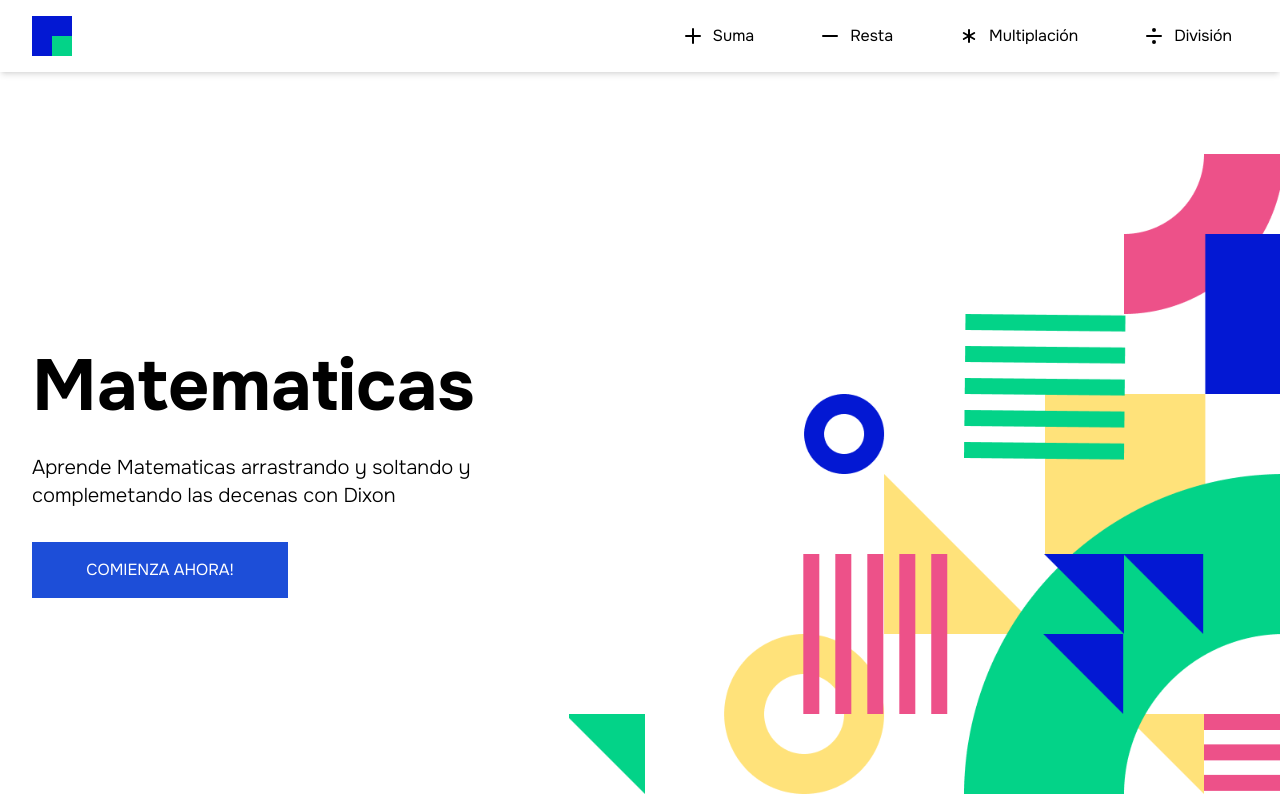
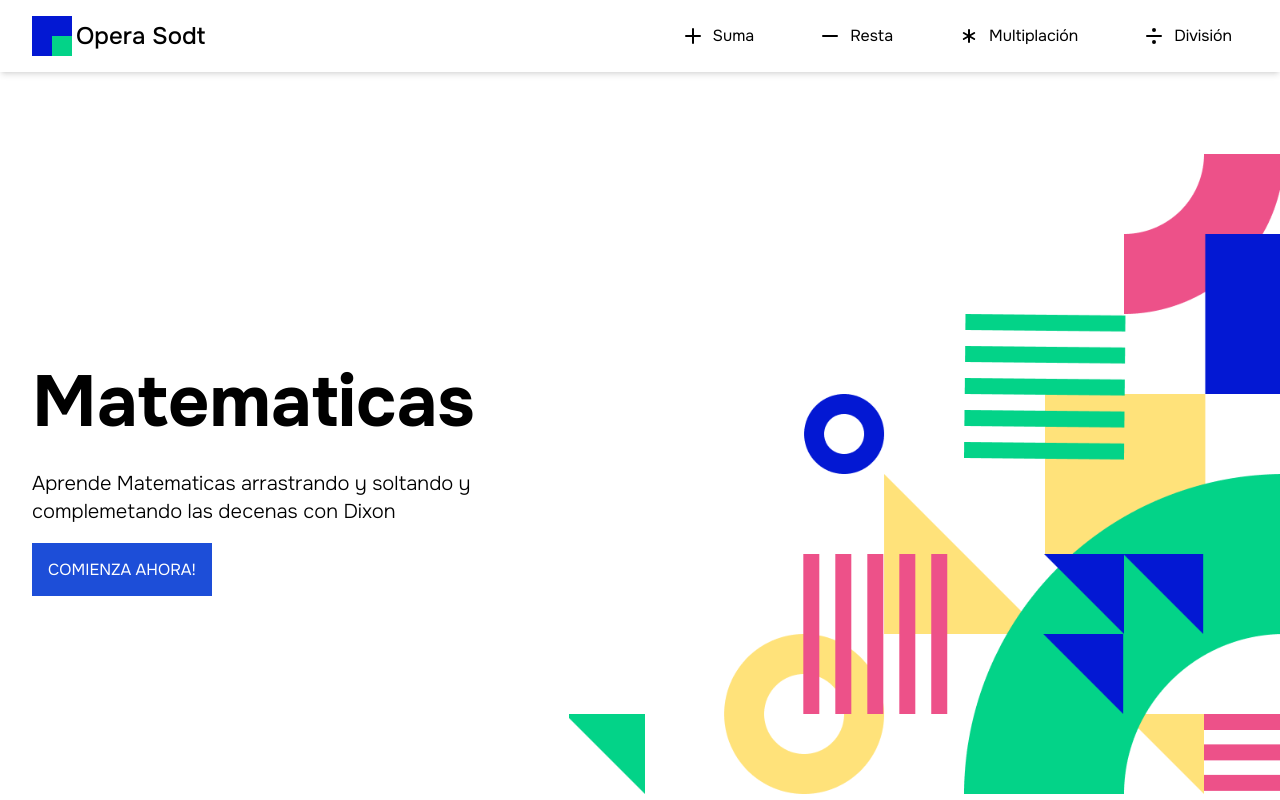
Before and after one commit to labs-company/mathematics, a React (Vite) app: page / in a window 1280 px wide. Built offline with nearby package versions, Linux system fonts and the light colour scheme.

Commit message:
Fixed styles model and added name the proyect

```diff
--- a/src/components/modal.tsx
+++ b/src/components/modal.tsx
@@ -6,13 +6,13 @@ export default function Modal({ concept }: OperationConceptProps) {
   const onClose = useModal(state => state.close)
 
   return (
-    <dialog className="fixed top-1/2 bg-blue-400 shadow-md py-2 w-96 rounded-md" style={{ transform: 'translateY(-50%)' }} id="modal">
+    <dialog className="fixed top-1/2 bg-blue-400 shadow-md py-2 w-1/2 rounded-md" style={{ transform: 'translateY(-50%)' }} id="modal">
       <nav className="flex justify-end items-center px-2">
         <XCircle className="cursor-pointer size-10 text-white" onClick={onClose} />
       </nav>
       <article className="px-12 pb-5">
-        <h2 className="text-2xl font-bold py-6">{concept.title}</h2>
-        <p>{concept.description}</p>
+        <h2 className="text-4xl font-bold py-6">{concept.title}</h2>
+        <p className="text-xl">{concept.description}</p>
       </article>
     </dialog>
   )
--- a/src/components/navbar.tsx
+++ b/src/components/navbar.tsx
@@ -27,8 +27,9 @@ const navbar = [
 export default function Navbar() {
   return (
     <header className="flex justify-between items-center px-8 py-4 shadow-md">
-      <Link href="/">
+      <Link href="/" className="flex gap-1 items-center font-medium text-2xl">
         <img src="/logo.png" className="size-10 object-cover cursor-pointer" />
+        <h1>Opera Sodt</h1>
       </Link>
       <nav className="flex items-center gap-8 justify-center">
         {navbar.map((el, i) => (
--- a/src/routes/home.tsx
+++ b/src/routes/home.tsx
@@ -1,4 +1,5 @@
 import confetti from 'canvas-confetti'
+import { Link } from 'wouter'
 
 export default function Home() {
   return (
@@ -10,12 +11,7 @@ export default function Home() {
             Aprende Matematicas arrastrando y soltando y complemetando las
             decenas con Dixon
           </p>
-          <button
-            className="uppercase bg-blue-700 text-white p-4 hover:bg-blue-900 w-64"
-            onClick={() => confetti()}
-          >
-            Comienza ahora!
-          </button>
+          <Link to="/sum" className="uppercase bg-blue-700 text-white p-4 hover:bg-blue-900 w-64" onClick={() => confetti()}>Comienza ahora!</Link>
         </article>
         <figure className="h-full">
           <img src="/fondo.png" alt="" className="object-cover aspect-video h-full" />
```
